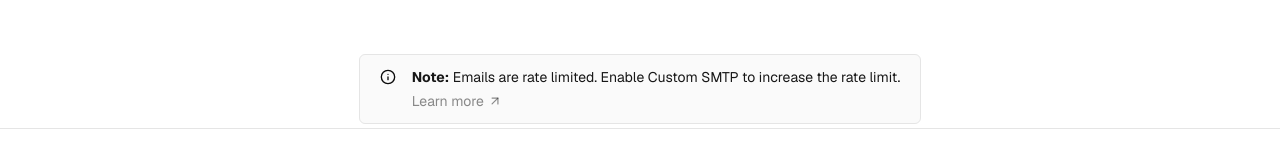
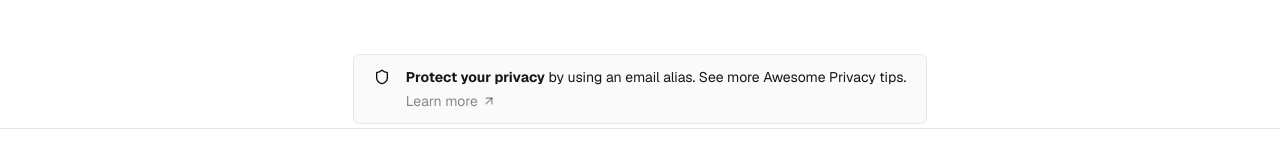
Before and after one commit to BitcoinDistrict/bitcoindistrict.org, a Next.js app: page /sign-up in a window 1280 px wide. Shown: the part 358-515 px from the top of the page. Built offline with nearby package versions, Linux system fonts and the light colour scheme; no server answers.

Commit message:
update email-alias-message

```diff
--- a/app/(auth-pages)/forgot-password/page.tsx
+++ b/app/(auth-pages)/forgot-password/page.tsx
@@ -4,7 +4,7 @@ import { SubmitButton } from "@/components/submit-button";
 import { Input } from "@/components/ui/input";
 import { Label } from "@/components/ui/label";
 import Link from "next/link";
-import { SmtpMessage } from "../smtp-message";
+import { SmtpMessage } from "../sign-up/email-alias-message";
 
 export default async function ForgotPassword(props: {
   searchParams: Promise<Message>;
--- a/app/(auth-pages)/smtp-message.tsx
+++ b/app/(auth-pages)/sign-up/email-alias-message.tsx
@@ -1,18 +1,17 @@
-import { ArrowUpRight, InfoIcon } from "lucide-react";
+import { ArrowUpRight, InfoIcon, ShieldIcon } from "lucide-react";
 import Link from "next/link";
 
-export function SmtpMessage() {
+export function EmailAliasMessage() {
   return (
     <div className="bg-muted/50 px-5 py-3 border rounded-md flex gap-4">
-      <InfoIcon size={16} className="mt-0.5" />
+      <ShieldIcon size={16} className="mt-0.5" />
       <div className="flex flex-col gap-1">
         <small className="text-sm text-secondary-foreground">
-          <strong> Note:</strong> Emails are rate limited. Enable Custom SMTP to
-          increase the rate limit.
+          <strong>Protect your privacy</strong> by using an email alias. See more Awesome Privacy tips.
         </small>
         <div>
           <Link
-            href="https://supabase.com/docs/guides/auth/auth-smtp"
+            href="https://awesome-privacy.xyz/communication/mail-forwarding"
             target="_blank"
             className="text-primary/50 hover:text-primary flex items-center text-sm gap-1"
           >
--- a/app/(auth-pages)/sign-up/page.tsx
+++ b/app/(auth-pages)/sign-up/page.tsx
@@ -4,7 +4,7 @@ import { SubmitButton } from "@/components/submit-button";
 import { Input } from "@/components/ui/input";
 import { Label } from "@/components/ui/label";
 import Link from "next/link";
-import { SmtpMessage } from "../smtp-message";
+import { EmailAliasMessage } from "./email-alias-message";
 
 export default async function Signup(props: {
   searchParams: Promise<Message>;
@@ -45,7 +45,7 @@ export default async function Signup(props: {
           <FormMessage message={searchParams} />
         </div>
       </form>
-      <SmtpMessage />
+      <EmailAliasMessage />
     </>
   );
 }
```
